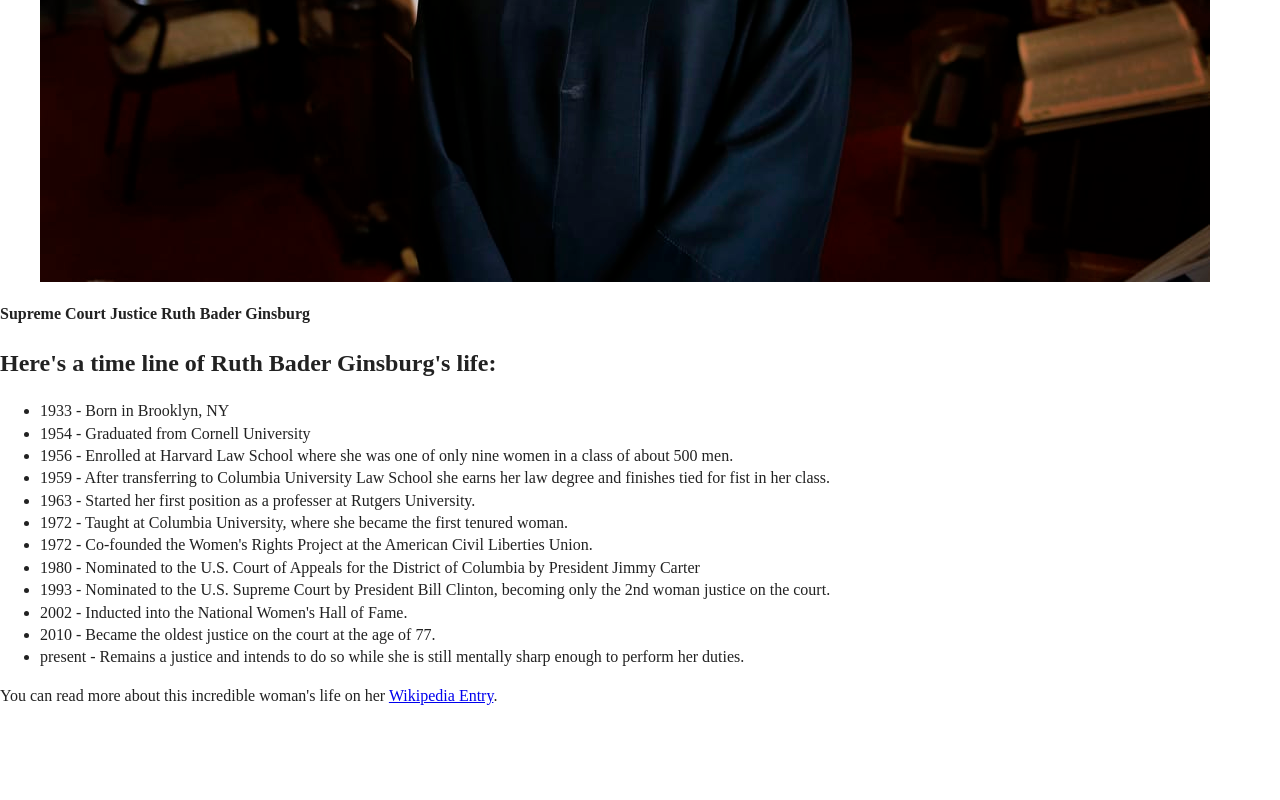
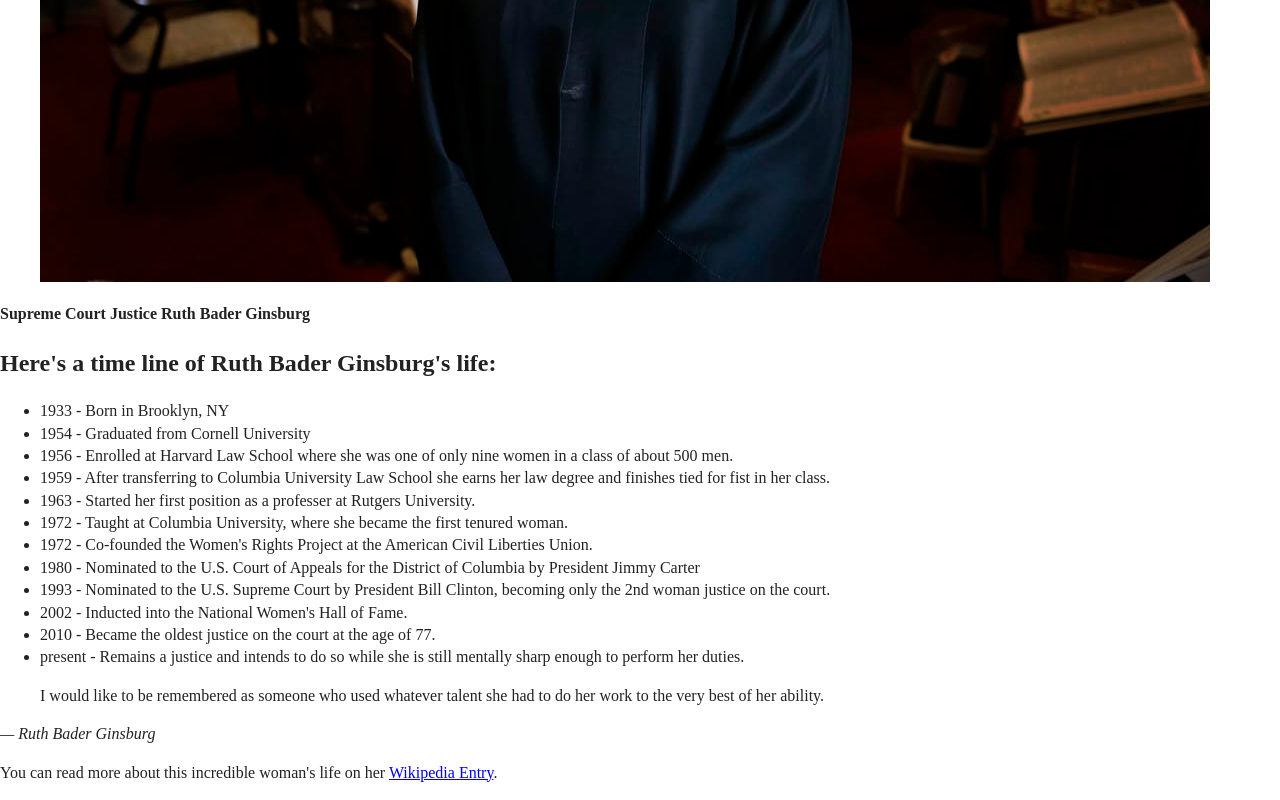
Before and after one commit to abowler2/tribute-page, a plain HTML site: page index.html in a window 1280 px wide. Shown: the part 652-1452 px from the top of the page. Before the commit the page ends 1375 px from the top, so only its background shows below. Drawn offline with nearby package versions, Linux system fonts and the light colour scheme.

Commit message:
finished entering content

```diff
--- a/index.html
+++ b/index.html
@@ -56,9 +56,11 @@
           <li>2010 - Became the oldest justice on the court at the age of 77. </li>
           <li>present - Remains a justice and intends to do so while she is still mentally sharp enough to perform her duties.</li>
         </ul>
-        <!-- timeline of subjects life and accomplishments -->
-          <!-- listed with heading and bullet points (?) -->
-          <p>You can read more about this incredible woman's life on her <a id="tribute-link" href="#" target="_blank">Wikipedia Entry</a>.</p>
+        <blockquote>
+          <p>I would like to be remembered as someone who used whatever talent she had to do her work to the very best of her ability.</p>
+        </blockquote>
+        <cite>&mdash; Ruth Bader Ginsburg</cite>
+        <p>You can read more about this incredible woman's life on her <a id="tribute-link" href="https://en.wikipedia.org/wiki/Ruth_Bader_Ginsburg" target="_blank">Wikipedia Entry</a>.</p>
         </div>
     </main>
 
```
